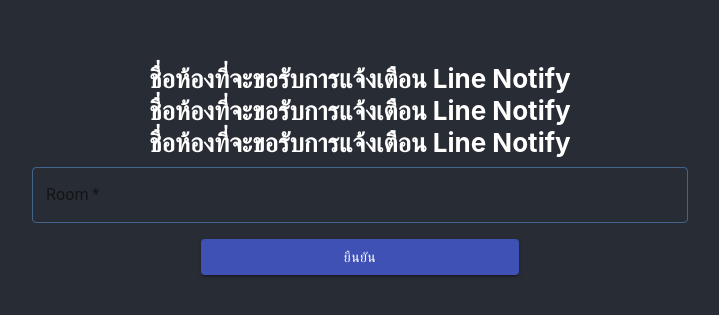
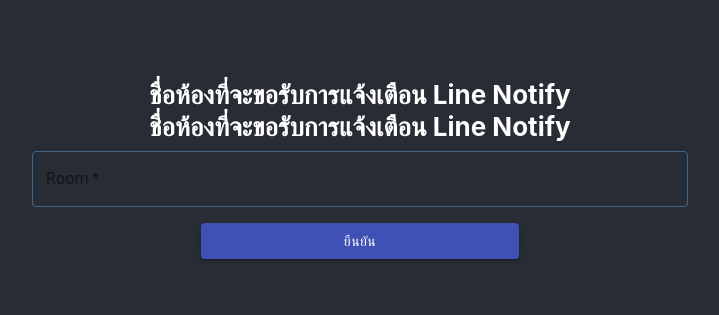
Before and after one commit to jukkridb59/React-LineRegisterEmail, a React (Create React App) app: page / in a window 1280 px wide. Shown: the part 227-542 px from the top of the page, without its empty margins (280-999 px from the left). Built offline with nearby package versions, Linux system fonts and the light colour scheme.

Commit message:
edit line strong

```diff
--- a/src/components/Register.js
+++ b/src/components/Register.js
@@ -62,7 +62,6 @@
 
         <strong>ชื่อห้องที่จะขอรับการแจ้งเตือน Line Notify</strong>
         <strong>ชื่อห้องที่จะขอรับการแจ้งเตือน Line Notify</strong>
-        <strong>ชื่อห้องที่จะขอรับการแจ้งเตือน Line Notify</strong>
         <form className={classes.root} autoComplete="off">
           <CssTextField
             required
```
Also changed, not shown: .travis.yml.
